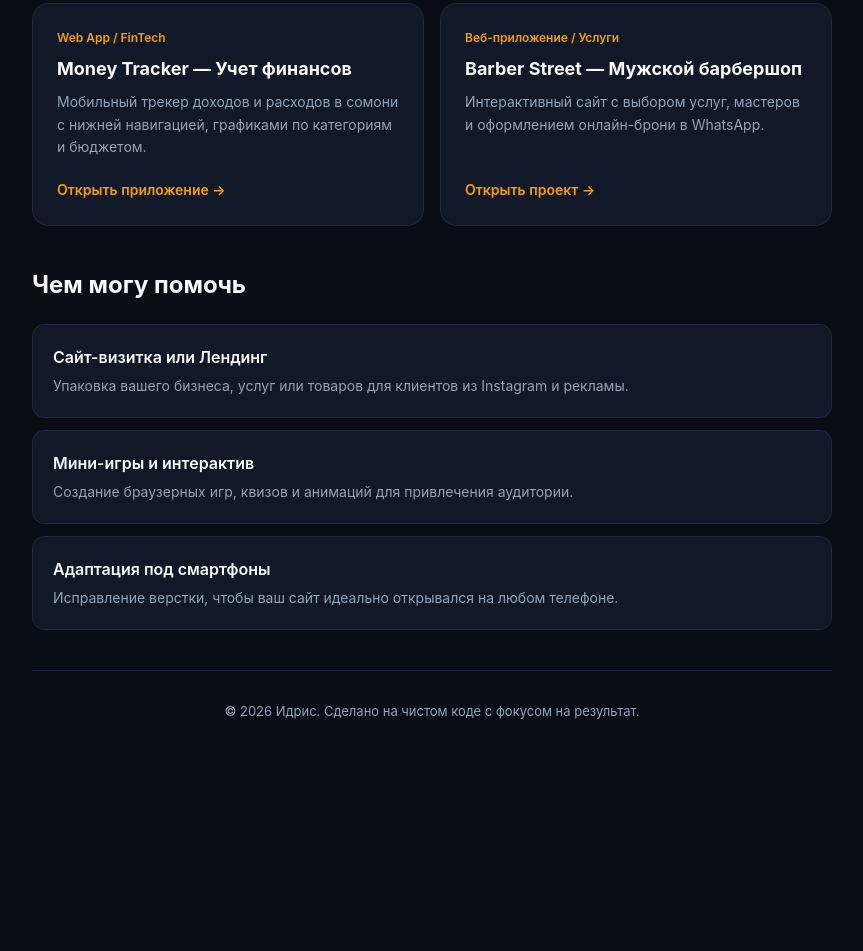
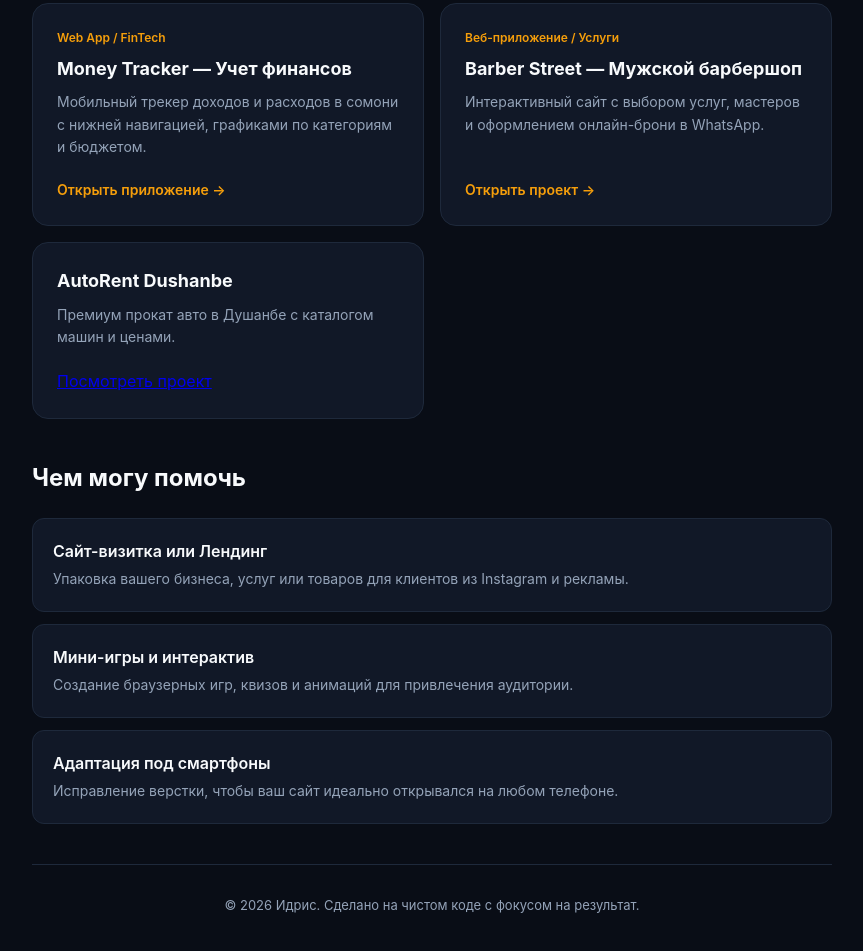
Before and after one commit to idristik-bot/Portfolio, a plain HTML site: page index.html in a window 1280 px wide. Shown: the part 825-1776 px from the top of the page, without its empty margins (208-1071 px from the left). Before the commit the page ends 1597 px from the top, so only its background shows below. Drawn offline with Linux system fonts and the light colour scheme.

Commit message:
Update index.html

```diff
--- a/index.html
+++ b/index.html
@@ -260,6 +260,12 @@
             </div>
             <a href="barber.html" class="project-link">Открыть проект →</a>
         </div>
+        <div class="project-card">
+    <h3>AutoRent Dushanbe</h3>
+    <p>Премиум прокат авто в Душанбе с каталогом машин и ценами.</p>
+    <a href="autorent.html" class="btn">Посмотреть проект</a>
+</div>
+
         </div>
 
         <h2 class="section-title">Чем могу помочь</h2>
```
